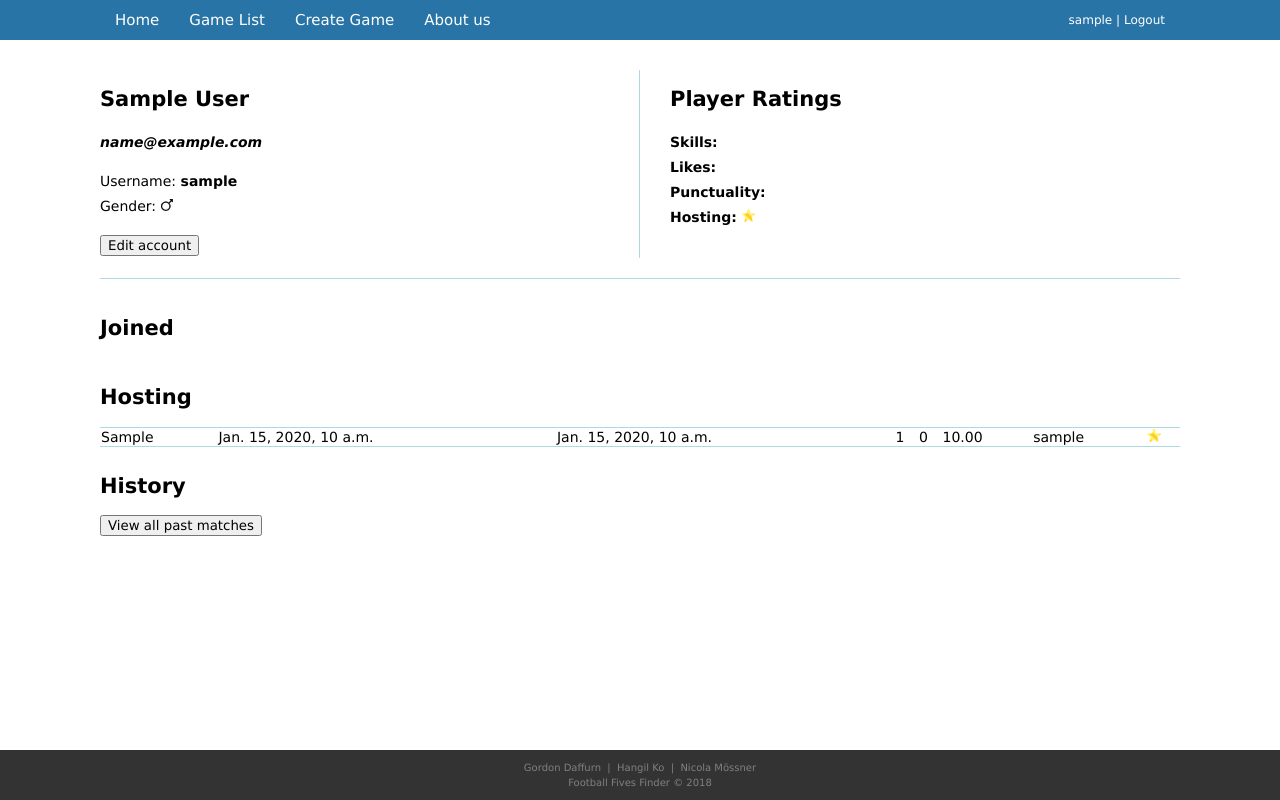
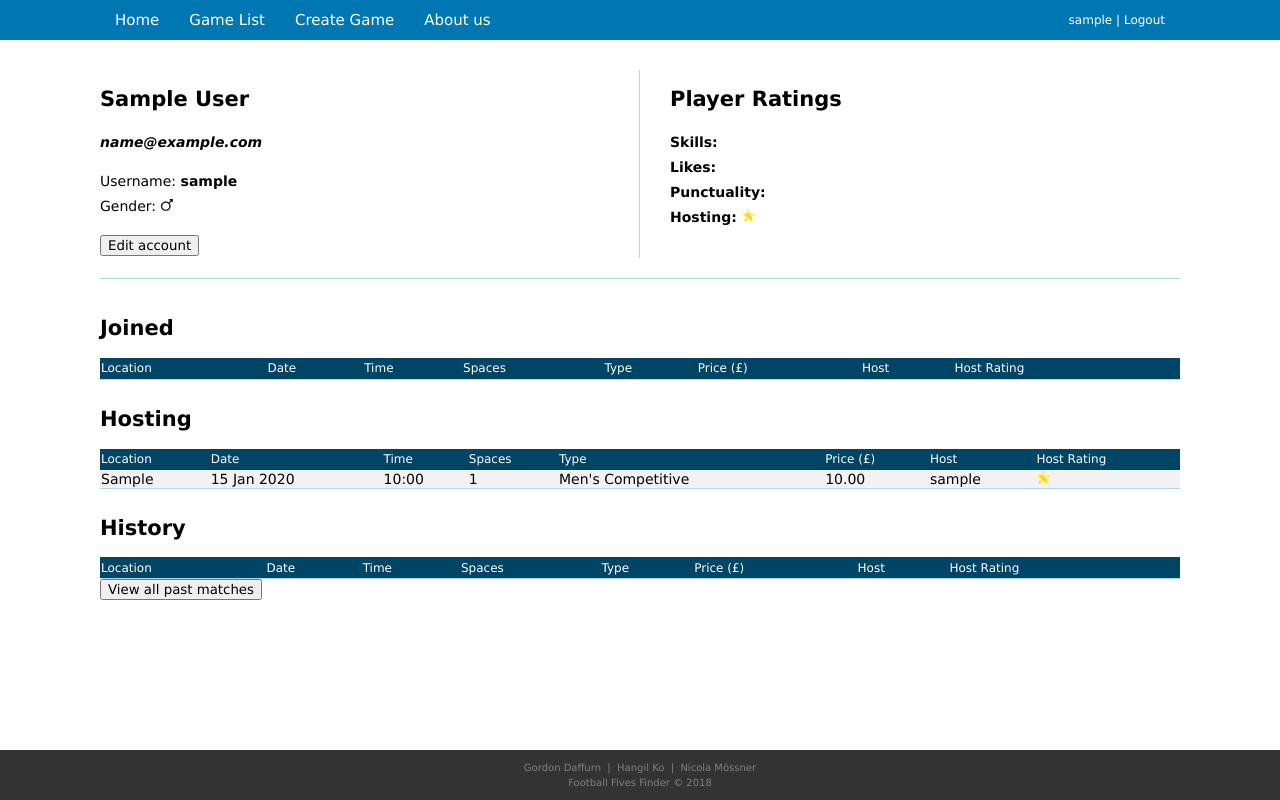
Before and after one commit to atlasJackson/wad2_project, a Django app: a page that uses templates/fives/user_account.html in a window 1280 px wide. Run offline with Django 3.2, Linux system fonts and the light colour scheme; a user stored in the database is signed in; tables that the repository leaves empty hold one stand-in row (values such as "Sample post"); lists and menus that the app fills with data are empty.

Commit message:
Display game type correctly. Style tables in user_account. Display date and time correctly.

```diff
--- a/fives/templatetags/fives_filters.py
+++ b/fives/templatetags/fives_filters.py
@@ -1,4 +1,5 @@
 from django import template
+from fives.models import Participation, Player, Game
 
 register = template.Library()
 
@@ -21,3 +22,15 @@ def getSurname(list, i):
 @register.filter(name='getGender')
 def getGender(list, i):
     return list[i].gender
+
+@register.filter(name='isRated')
+def isRated(game, user):
+    p = Participation.objects.get(game=game, player=user.player)
+    return p.rated
+
+@register.filter(name='getType')
+def getType(value):
+    for elm in Game.GAME_CHOICES:
+        if value in elm:
+            return elm[1]
+    return "No Type"
--- a/static/css/individual_styles.css
+++ b/static/css/individual_styles.css
@@ -76,25 +76,16 @@
     clear: both;
 }
 
-#player-joined-table {
+#account-game-table {
     width: 100%;
     border-collapse:collapse;
-    border-top: solid thin lightblue;
     border-bottom: solid thin lightblue;
 }
-
-#player-hosting-table {
-    width: 100%;
-    border-collapse:collapse;
-    border-top: solid thin lightblue;
-    border-bottom: solid thin lightblue;
-}
-
-#player-past-table {
-    width: 100%;
-    border-collapse:collapse;
-    border-top: solid thin lightblue;
-    border-bottom: solid thin lightblue;
+#account-game-table th {
+    background-color: #004466;
+    font-weight: normal;
+    font-size: 12px;
+    height: 19px;
 }
 /* user_account.html END */
 
--- a/static/css/main.css
+++ b/static/css/main.css
@@ -11,7 +11,7 @@ body {
 
 #header-wrapper {
     color: white;
-    background-color: #2874a6;
+    background-color: #0077b3;
     height: 40px;
     line-height: 40px; /* Setting line-height equal to height will center the text vertically. */
 
--- a/templates/fives/game_list.html
+++ b/templates/fives/game_list.html
@@ -29,10 +29,10 @@
             {% for game in games %}
                 <tr id="game-player-link" data-url="{% url 'show_game' game.custom_slug %}" >
                     <td>{{ game.city }}</td>
-                    <td>{{ game.start }}</td>
-                    <td>{{ game.end }}</td>
+                    <td>{{ game.start|date:"d M Y" }}</td>
+                    <td>{{ game.start|date:"H:i" }}</td>
                     <td>{{ game.free_slots }}</td>
-                    <td>{{ game.game_type }}</td>
+                    <td>{{ game.game_type|getType }}</td>
                     <td>{{ game.price }}</td>
                     <td>{{ game.host.username }}</td>
 
--- a/templates/fives/show_game.html
+++ b/templates/fives/show_game.html
@@ -34,7 +34,7 @@
             <span style="color:Red">Not Booked</span><br />
         {% endif %}
         Price/person: &#163; {{ game.price }}<br />
-        Type: {{ game.game_type }}
+        Type: {{ game.game_type|getType }}
     </div>
     <div class="game-address">
         Address:<br />
--- a/templates/fives/user_account.html
+++ b/templates/fives/user_account.html
@@ -83,15 +83,25 @@
     {% block account_block %}
     <div class="player-tables-wrapper">
         <h2>Joined</h2>
-        <table class="game-player-table" id="player-joined-table">
+        <table class="game-player-table" id="account-game-table">
+            <tr>
+                <th>Location</th>
+                <th>Date</th>
+                <th>Time</th>
+                <th>Spaces</th>
+                <th>Type</th>
+                <th>Price (&#163;)</th>
+                <th>Host</th>
+                <th>Host Rating</th>
+            </tr>
 
         {% for game in joinedGames %}
             <tr id="game-player-link" data-url="{% url 'show_game' game.custom_slug %}" >
                 <td>{{ game.city }}</td>
-                <td>{{ game.start }}</td>
-                <td>{{ game.end }}</td>
+                <td>{{ game.start|date:"d M Y" }}</td>
+                <td>{{ game.start|date:"H:i" }}</td>
                 <td>{{ game.free_slots }}</td>
-                <td>{{ game.game_type }}</td>
+                <td>{{ game.game_type|getType  }}</td>
                 <td>{{ game.price }}</td>
                 <td>{{ game.host.username }}</td>
 
@@ -111,15 +121,25 @@
 
     <div class="player-tables-wrapper">
         <h2>Hosting</h2>
-        <table class="game-player-table" id="player-hosting-table">
+        <table class="game-player-table" id="account-game-table">
+            <tr>
+                <th>Location</th>
+                <th>Date</th>
+                <th>Time</th>
+                <th>Spaces</th>
+                <th>Type</th>
+                <th>Price (&#163;)</th>
+                <th>Host</th>
+                <th>Host Rating</th>
+            </tr>
 
         {% for game in hostingGames %}
             <tr id="game-player-link" data-url="{% url 'show_game' game.custom_slug %}" >
                 <td>{{ game.city }}</td>
-                <td>{{ game.start }}</td>
-                <td>{{ game.end }}</td>
+                <td>{{ game.start|date:"d M Y" }}</td>
+                <td>{{ game.start|date:"H:i" }}</td>
                 <td>{{ game.free_slots }}</td>
-                <td>{{ game.game_type }}</td>
+                <td>{{ game.game_type|getType  }}</td>
                 <td>{{ game.price }}</td>
                 <td>{{ game.host.username }}</td>
 
@@ -139,15 +159,26 @@
 
     <div class="player-tables-wrapper">
         <h2>History</h2>
-        <table class="game-player-table" id="player-hosting-table">
+        <table class="game-player-table" id="account-game-table">
+            <tr>
+                <th>Location</th>
+                <th>Date</th>
+                <th>Time</th>
+                <th>Spaces</th>
+                <th>Type</th>
+                <th>Price (&#163;)</th>
+                <th>Host</th>
+                <th>Host Rating</th>
+                <th></th>
+            </tr>
 
         {% for game in pastGames %}
             <tr id="game-player-link" data-url="{% url 'show_past_game' user.username game.custom_slug %}" >
                 <td>{{ game.city }}</td>
-                <td>{{ game.start }}</td>
-                <td>{{ game.end }}</td>
+                <td>{{ game.start|date:"d M Y" }}</td>
+                <td>{{ game.start|date:"H:i" }}</td>
                 <td>{{ game.free_slots }}</td>
-                <td>{{ game.game_type }}</td>
+                <td>{{ game.game_type|getType }}</td>
                 <td>{{ game.price }}</td>
                 <td>{{ game.host.username }}</td>
 
@@ -162,11 +193,9 @@
                 </td>
 
                 <td>
-                    {% if user == player.user %}
-
-                    {% else %}
-
-                    {% endif %}
+                {% if user == player.user and not game|isRated:user %}
+                    <img src="{% static 'img/rate.png' %}" alt="rate now" height="15">
+                {% endif %}
                 </td>
 
             </tr>
```
Also changed, not shown: templates/fives/history.html (+17 -8 lines), static/img/rate.png (added).
